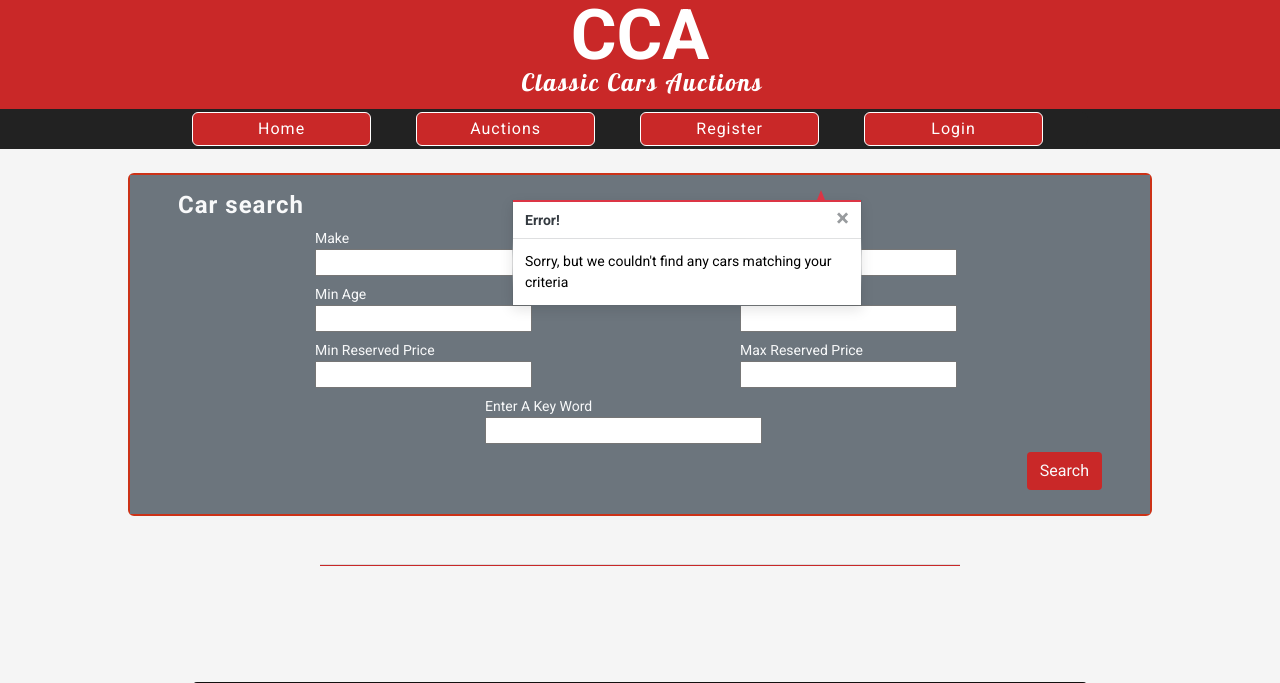
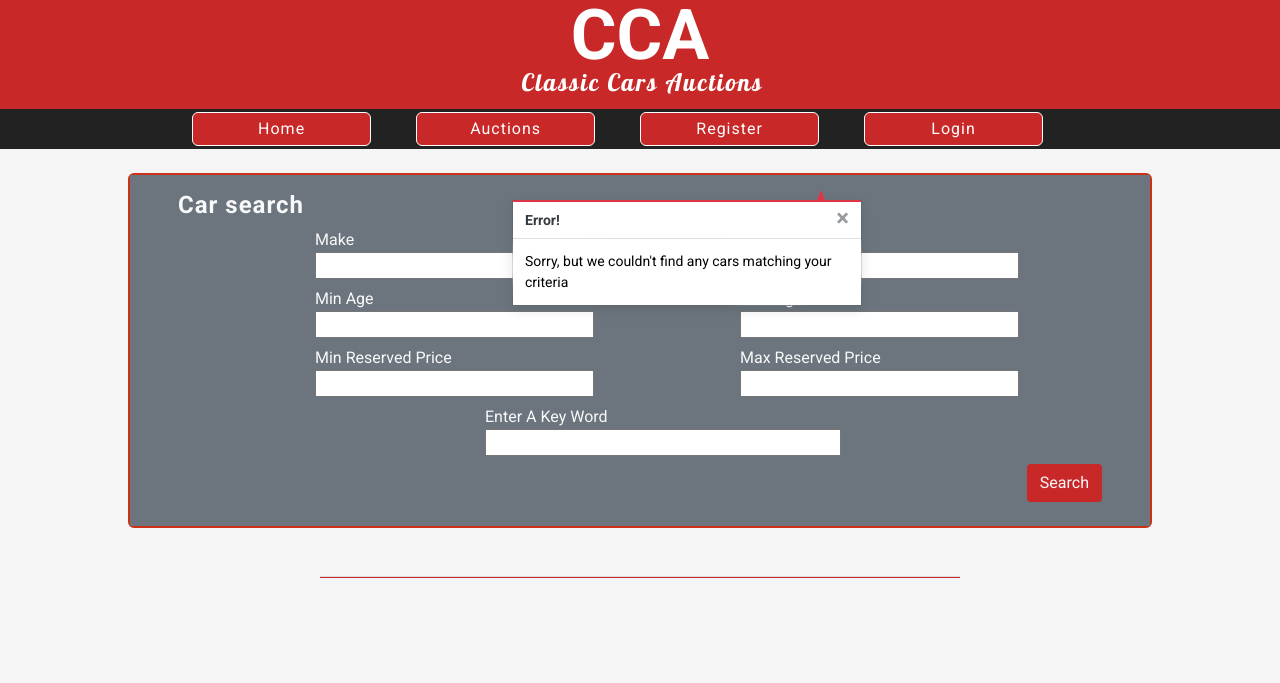
Before and after one commit to Code-Institute-Submissions/classic_cars_auctions, a Django app: page /auctions/all_auctions in a window 1280 px wide. Shown: the top 683 px of the page. Run offline with Django 3.2, Linux system fonts and the light colour scheme; data that the repository does not hold is empty; some libraries are stand-ins or nearby versions.

Commit message:
changed input width and label font-size on search from

```diff
--- a/auctions/templates/auctions/auctions.html
+++ b/auctions/templates/auctions/auctions.html
@@ -38,9 +38,9 @@
                     {{ auctions_filter.form.description }}
                 </div>
             </div>
-            <div class="text-right mt-2">
-            <button class="btn btn-md red-background text-light mr-5 mb-4" type="submit">Search</button>
-        </div>
+            <div class="text-right mt-sm-5 mt-md-2">
+                <button class="btn btn-md red-background text-light mr-5 mb-4" type="submit">Search</button>
+            </div>
         </form>
     </div>
 
@@ -77,8 +77,8 @@
                         </div>
                         <div class="row">
                             <div class="col-6">
-                                <p class="my-1">Reserved Price<span
-                                        class="text-info d-block">{{ car.reservedPrice }} €</span></p>
+                                <p class="my-1">Reserved Price<span class="text-info d-block">{{ car.reservedPrice }}
+                                        €</span></p>
                             </div>
                             <div class="col-6">
                                 <p class="my-1">Fuel Type<span
@@ -91,7 +91,8 @@
                                         class="text-info d-block">{{ car.timeStart|date:'G:i - d/M' }}</span></p>
                             </div>
                             <div class="col-6">
-                                <p class="my-1">Auction Ending<span class="text-info d-block">{{ car.timeEnd|date:'G:i - d/M' }}</span>
+                                <p class="my-1">Auction Ending<span
+                                        class="text-info d-block">{{ car.timeEnd|date:'G:i - d/M' }}</span>
                                 </p>
                             </div>
                         </div>
--- a/static/css/base.css
+++ b/static/css/base.css
@@ -247,7 +247,11 @@ font-family: 'Roboto', sans-serif; */
     border-radius: 6px;
 }
 .auction-search input {
-    width: 70%;
+    width: 90%;
+}
+
+.auction-search p {
+    font-size: 20px;
 }
 
 #all-cars {
@@ -549,6 +553,10 @@ footer li i {
 
 @media (min-width: 568px) and (max-width: 767px)  {
 
+    .auction-search p {
+        font-size: 16px;
+    }
+
     .car-img-container img {
         width: 80%;
         border: 2px solid rgb(201, 40, 40);
@@ -605,6 +613,10 @@ footer li i {
         width: 80%;
     }
 
+    .auction-search p {
+        font-size: 16px;
+    }
+
     .message-container {
         position: fixed;
         left: 40%;
```
